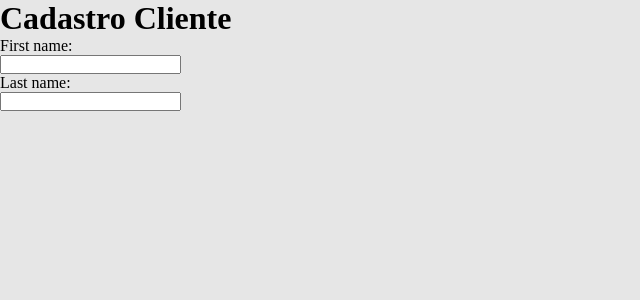
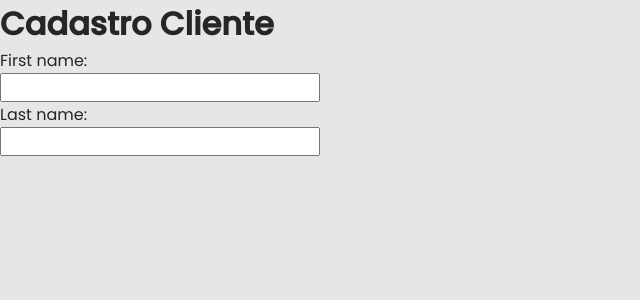
Before and after one commit to jjromary/cadastro-cliente, a React (Vite) app: page / in a window 1280 px wide. Shown: the top 300 px of the page, without its empty margins (0-640 px from the left). Built offline with nearby package versions, Linux system fonts and the light colour scheme.

Commit message:
finished initial config

```diff
--- a/index.html
+++ b/index.html
@@ -2,7 +2,13 @@
 <html lang="en">
   <head>
     <meta charset="UTF-8" />
+    <link rel="preconnect" href="https://fonts.googleapis.com" />
+    <link rel="preconnect" href="https://fonts.gstatic.com" crossorigin />
     <meta name="viewport" content="width=device-width, initial-scale=1.0" />
+    <link
+      href="https://fonts.googleapis.com/css2?family=Poppins:wght@400;500&display=swap"
+      rel="stylesheet"
+    />
     <title>Cadastro Cliente</title>
   </head>
   <body>
--- a/src/App.tsx
+++ b/src/App.tsx
@@ -1,6 +1,6 @@
 import { ThemeProvider } from "styled-components";
 import { FormsClient } from "./components/Forms";
-import { GlobalStyle } from "./styles/styles";
+import { GlobalStyle } from "./styles/global";
 import { defaultTheme } from "./styles/themes/default";
 
 export function App() {
--- /dev/null
+++ b/src/styles/global.ts
@@ -0,0 +1,30 @@
+import { createGlobalStyle } from "styled-components";
+
+export const GlobalStyle = createGlobalStyle`
+    * {
+        margin: 0;
+        padding: 0;
+        box-sizing: border-box;
+    }
+
+    body {
+        background: ${props => props.theme.DefaultBackgroundColor};
+        color: ${props => props.theme.DefaultTextColor};
+    }
+
+    :focus {
+        outline: 0;
+        box-shadow: 0 0 0 2px ${props => props.theme.DefaultFocusColor};
+    }
+
+
+    body, input, textarea, button {
+        font-family: 'Poppins', sans-serif;
+        font-weight: 400;
+        font-size: 1rem;
+    }
+
+    button {
+        cursor: pointer;
+    }
+`;
--- a/src/styles/styles.ts
+++ /dev/null
@@ -1,22 +0,0 @@
-import { createGlobalStyle } from "styled-components";
-
-export const GlobalStyle = createGlobalStyle`
-    * {
-        margin: 0;
-        padding: 0;
-        box-sizing: border-box;
-    }
-
-    body {
-        background: ${props => props.theme.DefaultBackgroundColor};
-    }
-
-    html {
-        @media (max-width: 1080px) {
-            font-size: 93.75%; // 15px
-        }
-        @media (max-width: 720px) {
-            font-size: 87.5%; // 14px
-        }
-    }
-`;
--- a/src/styles/themes/default.ts
+++ b/src/styles/themes/default.ts
@@ -2,7 +2,8 @@
     DefaultBackgroundColor: '#e6e6e6',
     DefaultButtonColor: '#424245',
     DefaultFieldTextColor: '#f5f5f7',
+    DefaultTextColor: '#262626',
     DefaultBorderColor: '#323234',
-    DefaultTextColor: '#0066cc',
+    DefaultFocusColor: '#0066cc',
     DefaultHoverColor: '#8a8a8f',
 }
```
